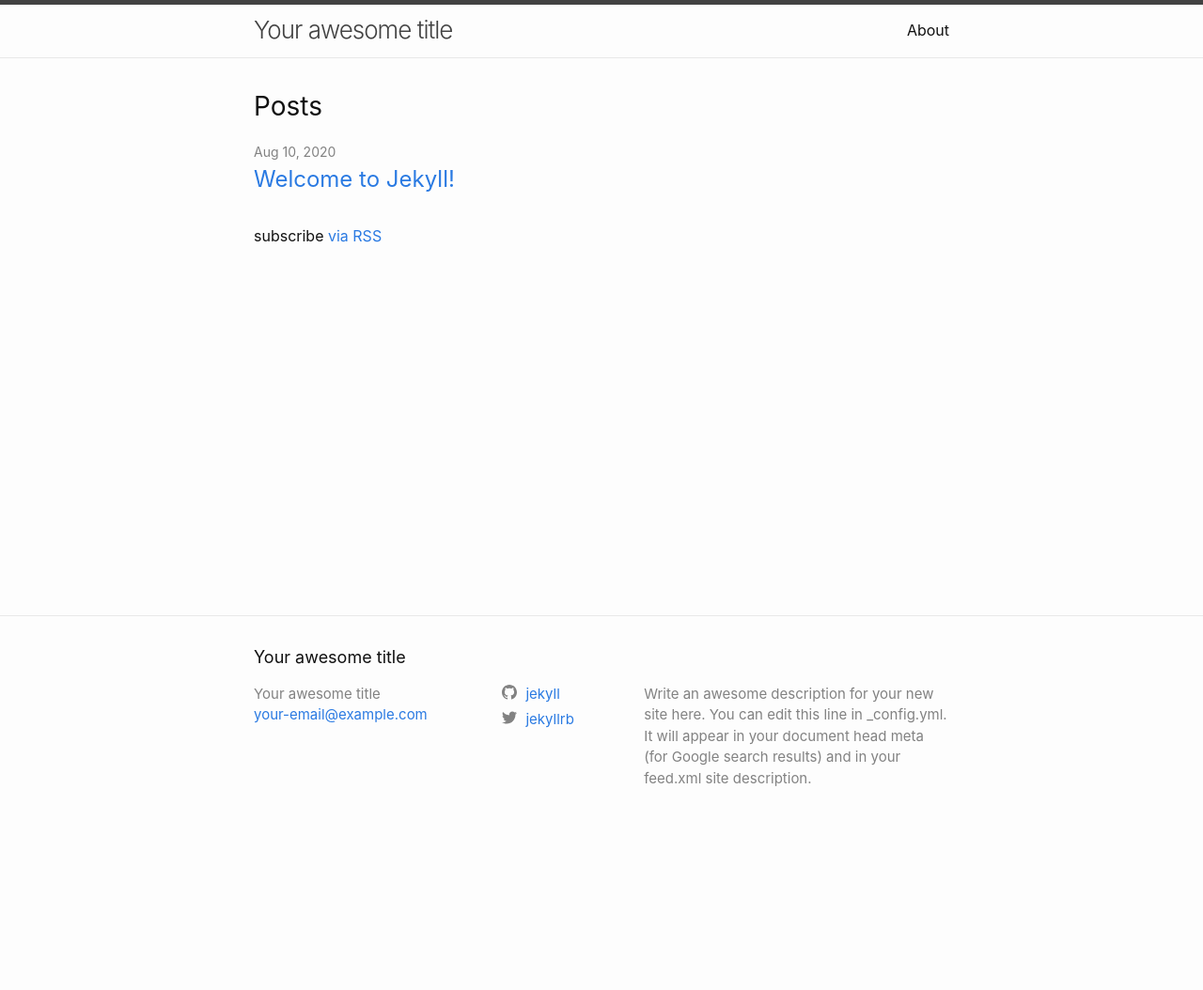
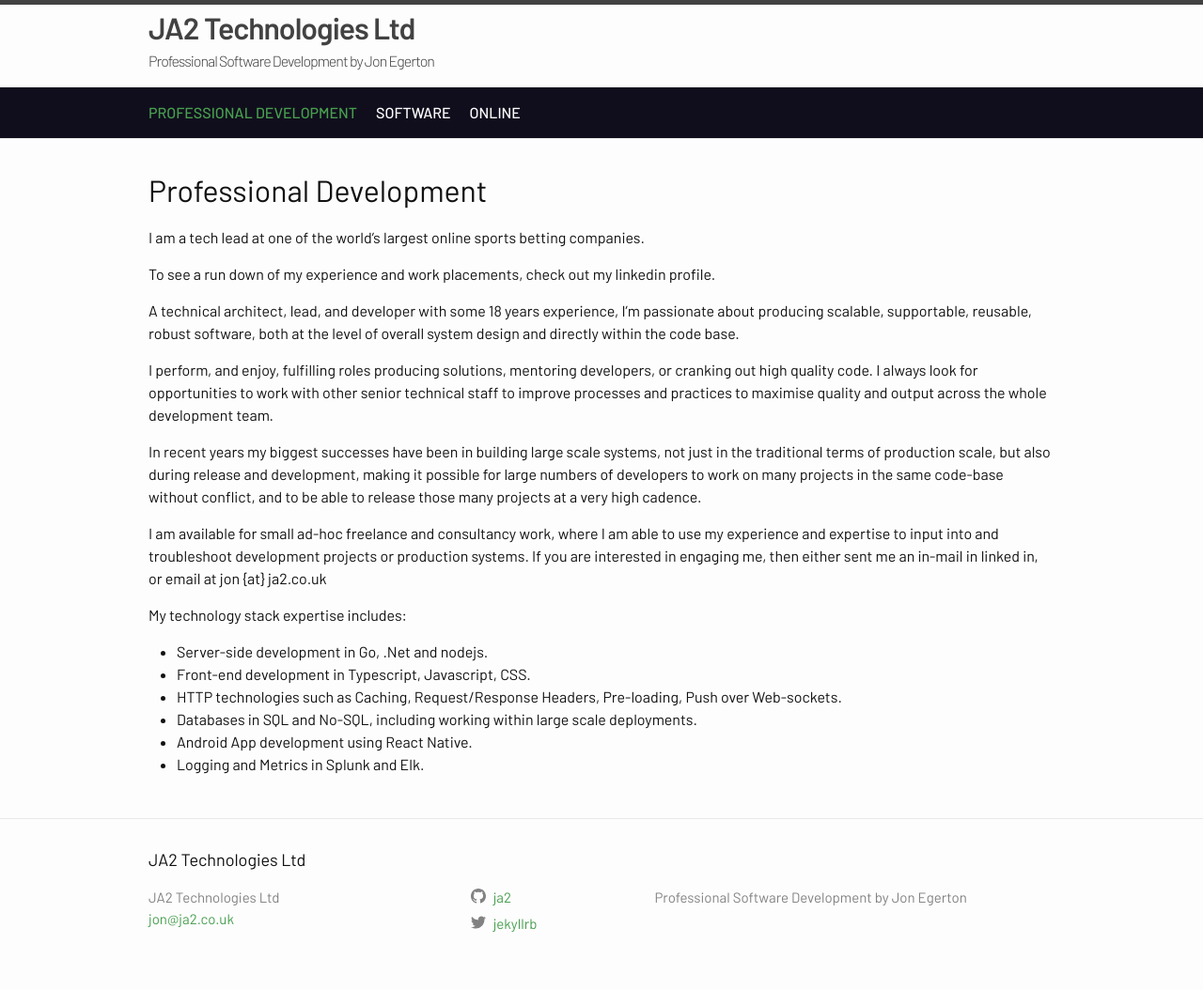
Before and after one commit to ja2/ja2.github.io, a Jekyll site: the page built from professional-development.markdown, in a window 1280 px wide. Shown: the whole page at 94% size. Built offline with Jekyll 4.4.1, drawn with Linux system fonts in a browser that asks for light colours; some web fonts are replaced; before the commit the page ends 900 px from its top, so only the background shows below that.

Commit message:
populating pages

```diff
--- a/_config.yml
+++ b/_config.yml
@@ -18,16 +18,14 @@
 # You can create any custom variable you would like, and they will be accessible
 # in the templates via {{ site.myvariable }}.
 
-title: Your awesome title
-email: your-email@example.com
-description: >- # this means to ignore newlines until "baseurl:"
-  Write an awesome description for your new site here. You can edit this
-  line in _config.yml. It will appear in your document head meta (for
-  Google search results) and in your feed.xml site description.
+title: JA2 Technologies Ltd
+strapline: Professional Software Development by Jon Egerton
+email: jon@ja2.co.uk
+description: Professional Software Development by Jon Egerton
 baseurl: "" # the subpath of your site, e.g. /blog
-url: "" # the base hostname & protocol for your site, e.g. http://example.com
+url: "https://ja2.co.uk" # the base hostname & protocol for your site, e.g. http://example.com
 twitter_username: jekyllrb
-github_username:  jekyll
+github_username: ja2
 
 # Build settings
 theme: minima
@@ -53,3 +51,10 @@ plugins:
 #   - vendor/cache/
 #   - vendor/gems/
 #   - vendor/ruby/
+
+fotum_status: green
+
+header_pages:
+  - professional-development.markdown
+  - software.markdown
+  - online.markdown
--- /dev/null
+++ b/_includes/fotum-status.html
@@ -0,0 +1,4 @@
+
+<aside class="fotum-service">
+    Service Status: <span class="fotum-service-{{ site.fotum_status }}">{{ site.fotum_status | capitalize }}</span>. See the <a href="/software/fotum/service-updates">Service Updates page</a> for details.
+</aside>
--- a/_includes/head.html
+++ b/_includes/head.html
@@ -4,6 +4,7 @@
   <meta name="viewport" content="width=device-width, initial-scale=1">
   {%- seo -%}
   <link rel="stylesheet" href="{{ "/assets/main.css" | relative_url }}">
+  <link rel='stylesheet' id='kumle-fonts-css'  href='//fonts.googleapis.com/css?family=Barlow%3A300%2C300i%2C400%2C400i%2C500%2C500i%2C600%2C600i%2C700%2C700i%2C800%2C800i%7CPlayfair+Display%3A400%2C400i%2C700%2C700i%2C900%2C900i&#038;subset=latin%2Clatin-ext' type='text/css' media='all' />
   {%- feed_meta -%}
   {%- if jekyll.environment == 'production' and site.google_analytics -%}
     {%- include google-analytics.html -%}
--- a/_includes/header.html
+++ b/_includes/header.html
@@ -3,10 +3,16 @@
   <div class="wrapper">
     {%- assign default_paths = site.pages | map: "path" -%}
     {%- assign page_paths = site.header_pages | default: default_paths -%}
+
+    <div class="site-banner">
       <a class="site-title" rel="author" href="{{ "/" | relative_url }}">{{ site.title | escape }}</a>
+      <div class="site-strap">{{ site.strapline }}</div>
+    </div>
+  </div>
 
     {%- if page_paths -%}
       <nav class="site-nav">
+        <div class="wrapper">
           <input type="checkbox" id="nav-trigger" class="nav-trigger" />
           <label for="nav-trigger">
             <span class="menu-icon">
@@ -20,9 +26,14 @@
             {%- for path in page_paths -%}
               {%- assign my_page = site.pages | where: "path", path | first -%}
               {%- if my_page.title -%}
+                {% if page.url == my_page.url %}
+                <a class="page-link page-link-active" href="{{ my_page.url | relative_url }}">{{ my_page.title | escape }}</a>
+                {%- else -%}
                 <a class="page-link" href="{{ my_page.url | relative_url }}">{{ my_page.title | escape }}</a>
                 {%- endif -%}
+              {%- endif -%}
             {%- endfor -%}
+          </div>
         </div>
       </nav>
     {%- endif -%}
--- a/_sass/minima.scss
+++ b/_sass/minima.scss
@@ -2,7 +2,7 @@
 
 // Define defaults for each variable.
 
-$base-font-family: -apple-system, BlinkMacSystemFont, "Segoe UI", Roboto, Helvetica, Arial, sans-serif, "Apple Color Emoji", "Segoe UI Emoji", "Segoe UI Symbol" !default;
+$base-font-family: 'Barlow', sans-serif;
 $base-font-size:   16px !default;
 $base-font-weight: 400 !default;
 $small-font-size:  $base-font-size * 0.875 !default;
@@ -12,19 +12,25 @@ $spacing-unit:     30px !default;
 
 $text-color:       #111 !default;
 $background-color: #fdfdfd !default;
-$brand-color:      #2a7ae2 !default;
+$brand-color:      #489e4f !default;
 
+$white-color:      #fcfcfc !default;
 $grey-color:       #828282 !default;
+$black-color:      #100e1c !default;
 $grey-color-light: lighten($grey-color, 40%) !default;
 $grey-color-dark:  darken($grey-color, 25%) !default;
+$grey-modal-background: rgba( $grey-color-dark, .3);
 
 $table-text-align: left !default;
 
 // Width of the content area
 $content-width:    800px !default;
+$content-wide:     1024px !default;
+$minimum-width:    380px !default;
 
 $on-palm:          600px !default;
 $on-laptop:        800px !default;
+$on-smallscreen:   1024px !default;
 
 // Use media queries like this:
 // @include media-query($on-palm) {
@@ -47,5 +53,5 @@ $on-laptop:        800px !default;
 @import
   "minima/base",
   "minima/layout",
-  "minima/syntax-highlighting"
+  "minima/fotum"
 ;
--- a/_sass/minima/_base.scss
+++ b/_sass/minima/_base.scss
@@ -111,7 +111,7 @@ a {
   }
 
   &:hover {
-    color: $text-color;
+    color: lighten($brand-color, 15%);
     text-decoration: underline;
   }
 
@@ -174,18 +174,23 @@ pre {
 /**
  * Wrapper
  */
-.wrapper {
-  max-width: -webkit-calc(#{$content-width} - (#{$spacing-unit} * 2));
-  max-width:         calc(#{$content-width} - (#{$spacing-unit} * 2));
+ .wrapper {
+  max-width: -webkit-calc(#{$content-wide} - (#{$spacing-unit} * 2));
+  max-width:         calc(#{$content-wide} - (#{$spacing-unit} * 2));
   margin-right: auto;
   margin-left: auto;
   padding-right: $spacing-unit;
   padding-left: $spacing-unit;
   @extend %clearfix;
 
+  @include media-query($on-smallscreen) {
+    max-width: -webkit-calc(#{$content-width} - (#{$spacing-unit} * 2));
+    max-width:         calc(#{$content-width} - (#{$spacing-unit} * 2));
+  }
+
   @include media-query($on-laptop) {
     max-width: -webkit-calc(#{$content-width} - (#{$spacing-unit}));
-    max-width:         calc(#{$content-width} - (#{$spacing-unit}));
+    max-width: calc(#{$content-width} - (#{$spacing-unit}));
     padding-right: $spacing-unit / 2;
     padding-left: $spacing-unit / 2;
   }
--- /dev/null
+++ b/_sass/minima/_fotum.scss
@@ -0,0 +1,18 @@
+
+.fotum-service{
+    padding: 4px 8px;
+    background-color: $grey-color-light;
+    margin-bottom: 16px;
+}
+.fotum-service-green{
+    font-weight: 600;
+    color: darkgreen;
+}
+.fotum-service-red{
+    font-weight: 600;
+    color: darkred;
+}
+.fotum-service-amber{
+    font-weight: 600;
+    color: darkorange;
+}
--- a/_sass/minima/_layout.scss
+++ b/_sass/minima/_layout.scss
@@ -10,13 +10,27 @@
   position: relative;
 }
 
+.site-banner {
+  margin-bottom: 16px;
+}
+
 .site-title {
-  @include relative-font-size(1.625);
-  font-weight: 300;
-  line-height: $base-line-height * $base-font-size * 2.25;
+  @include relative-font-size(2);
+  font-weight: 600;
+  line-height: $base-line-height * $base-font-size * 2;
   letter-spacing: -1px;
   margin-bottom: 0;
-  float: left;
+
+  &,
+  &:visited {
+    color: $grey-color-dark;
+  }
+}
+
+.site-strap {
+  @include relative-font-size(1);
+  font-weight: 200;
+  letter-spacing: -1px;
 
   &,
   &:visited {
@@ -25,8 +39,8 @@
 }
 
 .site-nav {
-  float: right;
   line-height: $base-line-height * $base-font-size * 2.25;
+  background-color: $black-color;
 
   .nav-trigger {
       display: none;
@@ -37,12 +51,18 @@
   }
 
   .page-link {
-    color: $text-color;
+    color: $white-color;
     line-height: $base-line-height;
+    text-transform: uppercase;
+    font-weight: 500;
 
     // Gaps between nav items, but not on the last one
     &:not(:last-child) {
       margin-right: 20px;
+    }
+
+    &.page-link-active {
+      color: $brand-color;
     }
   }
 
@@ -54,6 +74,7 @@
     border: 1px solid $grey-color-light;
     border-radius: 5px;
     text-align: right;
+    z-index: 99;
 
     label[for="nav-trigger"] {
       display: block;
@@ -99,8 +120,6 @@
     }
   }
 }
-
-
 
 /**
  * Site footer
--- a/index.markdown
+++ /dev/null
@@ -1,6 +0,0 @@
----
-# Feel free to add content and custom Front Matter to this file.
-# To modify the layout, see https://jekyllrb.com/docs/themes/#overriding-theme-defaults
-
-layout: home
----
--- /dev/null
+++ b/professional-development.markdown
@@ -0,0 +1,31 @@
+---
+# Feel free to add content and custom Front Matter to this file.
+# To modify the layout, see https://jekyllrb.com/docs/themes/#overriding-theme-defaults
+
+layout: default
+title:  Professional Development
+permalink: /
+---
+
+# Professional Development
+
+I am a tech lead at one of the world’s largest online sports betting companies.
+
+To see a run down of my experience and work placements,  check out my linkedin profile.
+
+A technical architect, lead, and developer with some 18 years experience, I’m passionate about producing scalable, supportable, reusable, robust software, both at the level of overall system design and directly within the code base.
+
+I perform, and enjoy, fulfilling roles producing solutions, mentoring developers, or cranking out high quality code. I always look for opportunities to work with other senior technical staff to improve processes and practices to maximise quality and output across the whole development team.
+
+In recent years my biggest successes have been in building large scale systems, not just in the traditional terms of production scale, but also during release and development, making it possible for large numbers of developers to work on many projects in the same code-base without conflict, and to be able to release those many projects at a very high cadence.
+
+I am available for small ad-hoc freelance and consultancy work, where I am able to use my experience and expertise to input into and troubleshoot development projects or production systems. If you are interested in engaging me, then either sent me an in-mail in linked in, or email at jon {at} ja2.co.uk
+
+My technology stack expertise includes:
+
+- Server-side development in Go, .Net and nodejs.
+- Front-end development in Typescript, Javascript, CSS.
+- HTTP technologies such as Caching, Request/Response Headers, Pre-loading, Push over Web-sockets.
+- Databases in SQL and No-SQL, including working within large scale deployments.
+- Android App development using React Native.
+- Logging and Metrics in Splunk and Elk.
```
Also changed, not shown: _layouts/fotum-page.html (added, +23 -0 lines), online.markdown (added, +20 -0 lines), software-fotum-getting-started.markdown (added, +44 -0 lines), software-fotum-privacy.markdown (added, +93 -0 lines), software-fotum-troubleshooting.markdown (added, +52 -0 lines), software-fotum.markdown (added, +28 -0 lines), software.markdown (added, +21 -0 lines). Lines whose indentation alone changed are shown as unchanged.
